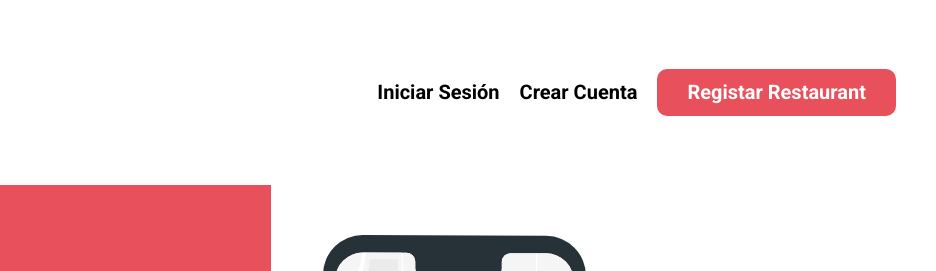
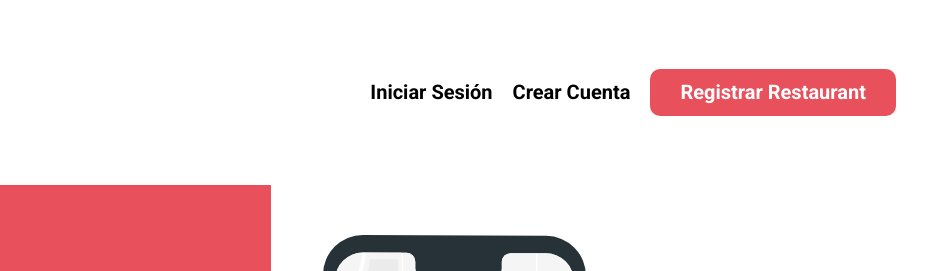
Before and after one commit to marcosguz/app-comida, a website: page index.html in a window 1280 px wide. Shown: the top 271 px of the page, 344-1280 px from the left. Drawn offline with Linux system fonts and the light colour scheme.

Commit message:
App Comida

```diff
--- a/index.html
+++ b/index.html
@@ -19,7 +19,7 @@
         <nav class="navegacion">
             <a class="navegacion__link" href="#">Iniciar Sesión</a>
             <a class="navegacion__link" href="#">Crear Cuenta</a>
-            <a class="navegacion__link navegacion__link--registar" href="#">Registar Restaurant</a>
+            <a class="navegacion__link navegacion__link--registar" href="#">Registrar Restaurant</a>
         </nav>
     </header>
 
```
